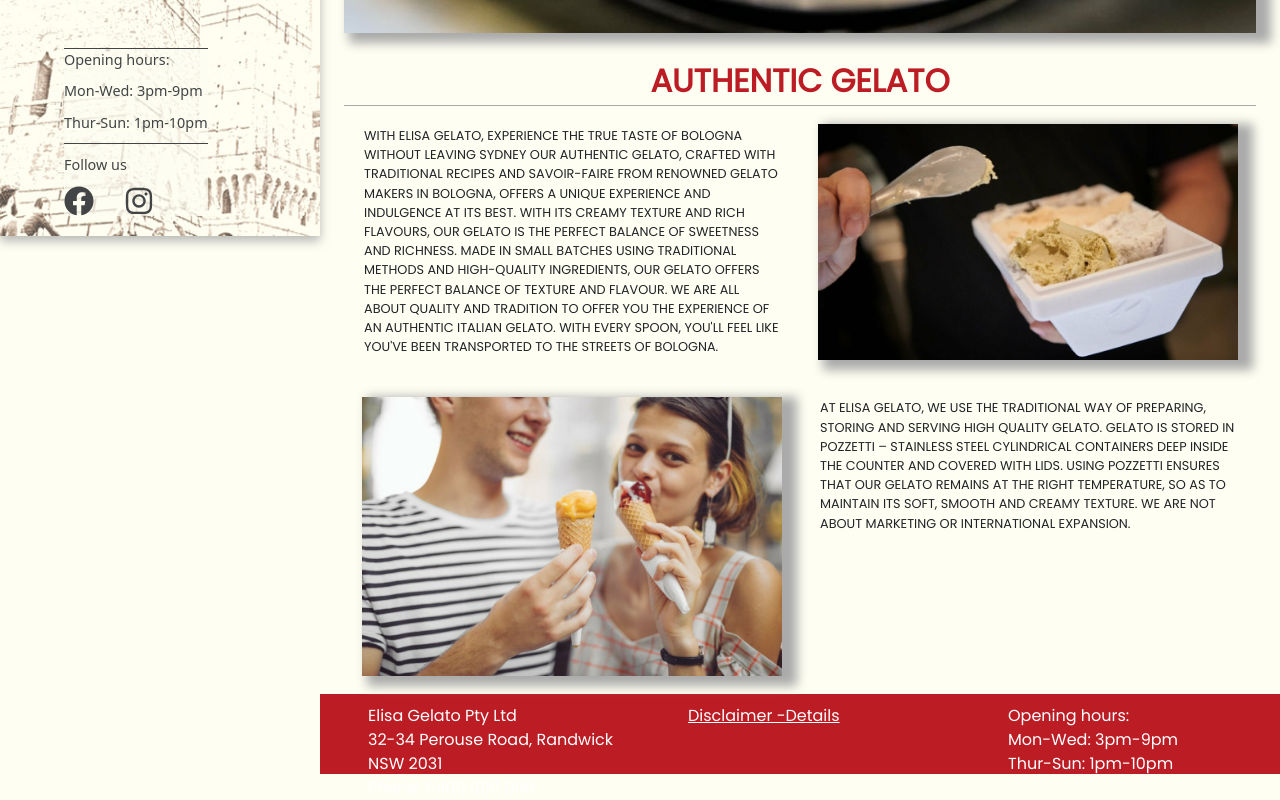
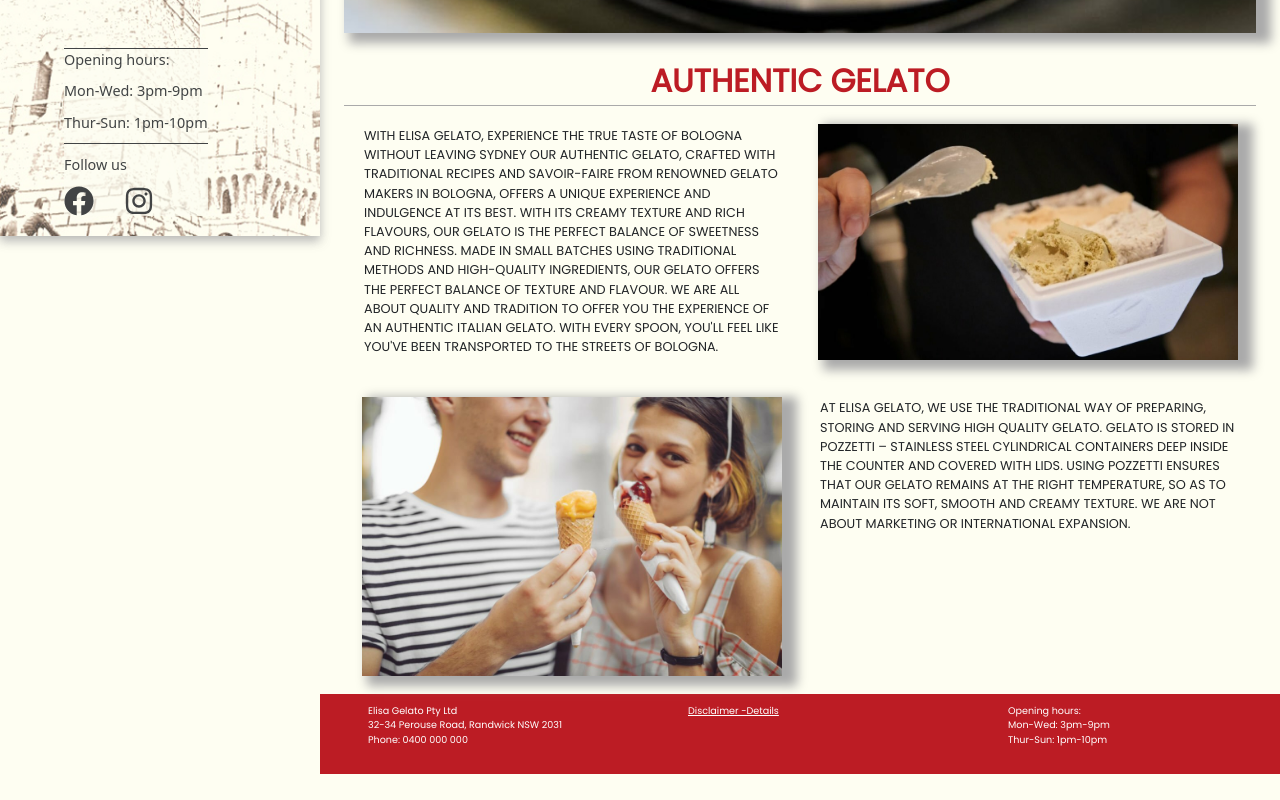
Before and after one commit to AlleMacchi/elisa-icecream-nextjs, a Next.js app: page / in a window 1280 px wide. Shown: the part 564-1364 px from the top of the page. After the commit the page ends 1338 px from the top, so only its background shows below. Built offline with nearby package versions, Linux system fonts and the light colour scheme.

Commit message:
version 5.1 aggiornato richiesta del 20 Ottobre v3

```diff
--- a/app/components/footer/footer.module.css
+++ b/app/components/footer/footer.module.css
@@ -5,13 +5,15 @@
     width: 100%;
     color: white;
     font-family: var(--mono-font);
+    min-height: var(--height-footer);
 }
 
 .wrap{
     display: flex;
     flex-direction: row;
-    font-size: 1rem;
+    font-size: .6rem;
     text-align: left;
+    height: 100%;
 }
 
 .column{
```
